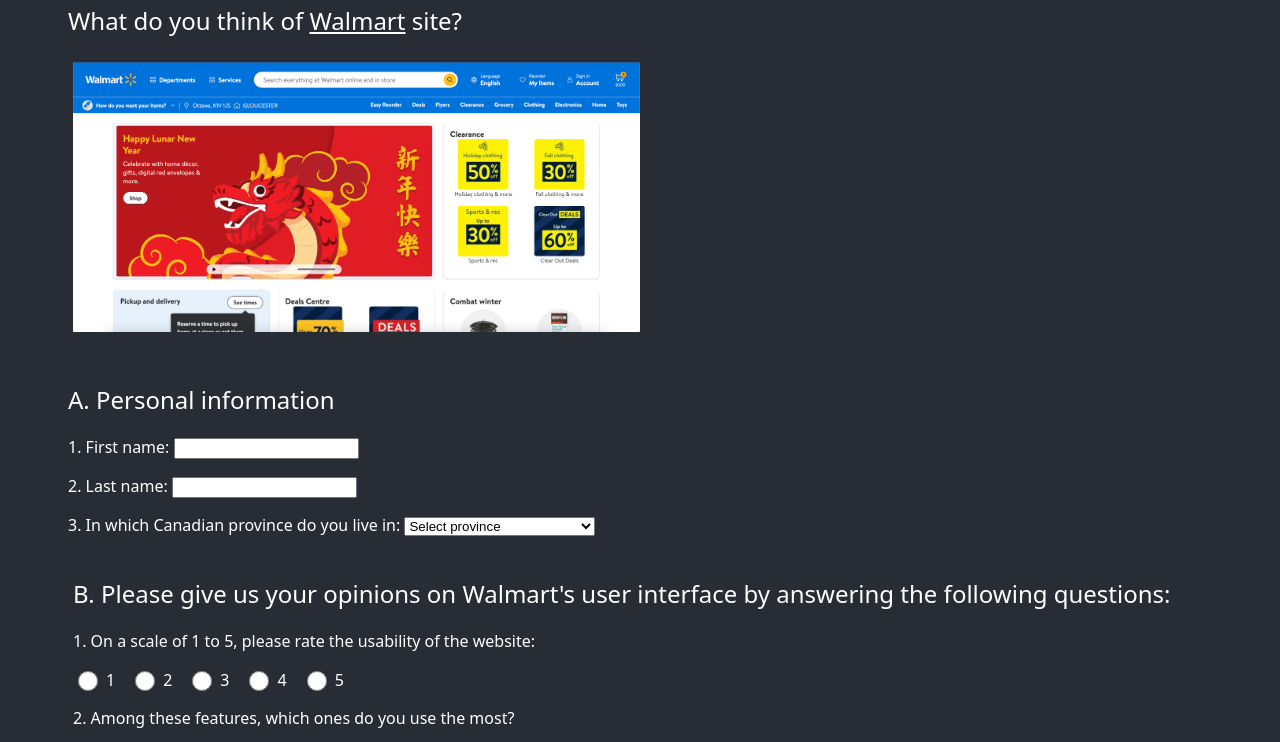
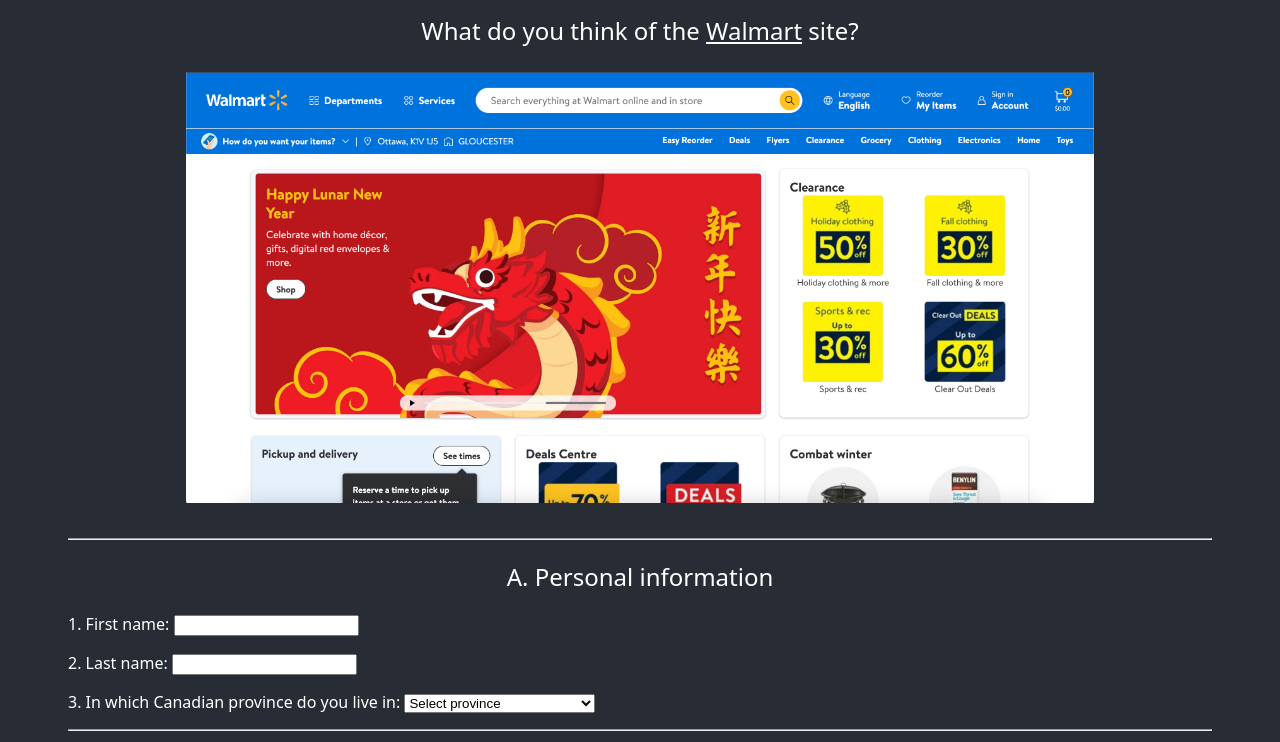
Before and after one commit to SEG3125-Group9/Lab1, a plain HTML site: page survey.html in a window 1280 px wide. Shown: the part 139-881 px from the top of the page. Drawn offline with Linux system fonts and the light colour scheme.

Commit message:
Aligned h2 and added hr

```diff
--- a/survey.css
+++ b/survey.css
@@ -23,6 +23,12 @@
   padding: 5px;
 }
 
+img{
+  display: block;
+  margin-left: auto;
+  margin-right: auto;
+}
+
 h1 {
   font-size: 40px;
   text-align: center;
@@ -32,6 +38,7 @@
 
 h2 {
   font-weight: normal;
+  text-align: center;
 }
 
 .info-question {
--- a/survey.html
+++ b/survey.html
@@ -9,12 +9,14 @@
 
 <body>
   <h1>Walmart Website Survey</h1>
+  <hr>
   <form id="myform" action="index.php">
-    <h2>What do you think of <a href="https://www.walmart.ca">Walmart</a> site?</h2>
+    <h2>What do you think of the <a href="https://www.walmart.ca">Walmart</a> site?</h2>
     <div class="image-container">
-      <img alt="walmart website" src="images/walmart1.png" width="50%">
+      <img alt="walmart website" src="images/walmart1.png" width="80%">
     </div>
     <br>
+    <hr>
     <div class="info-question">
       <h2>A. Personal information </h2>
       <p> 1. First name: <input type="text" name="firstname"></p>
@@ -39,6 +41,7 @@
         </select>
       </p>
     </div>
+    <hr>
     <div class="ui-question">
       <h2>B. Please give us your opinions on Walmart's user interface by answering the following questions:</h2>
       <p>1. On a scale of 1 to 5, please rate the usability of the website: </p>
```
